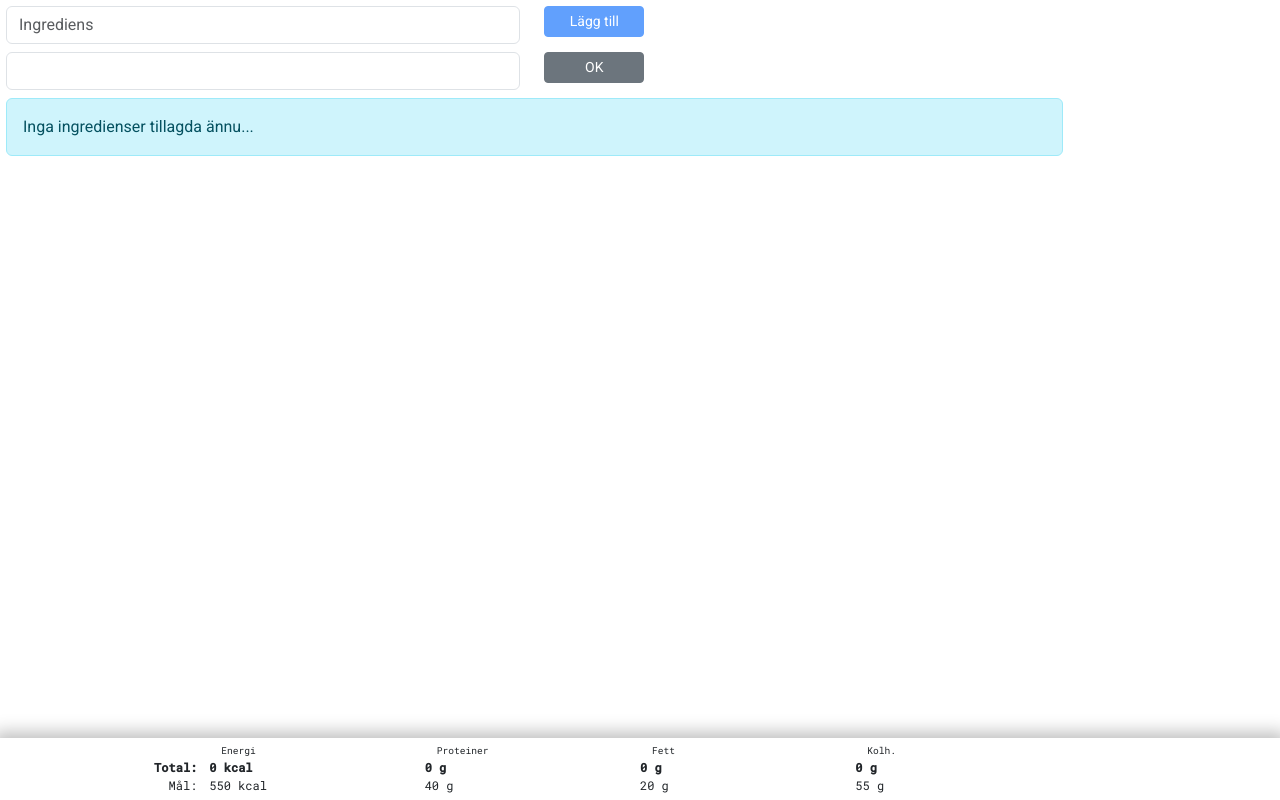
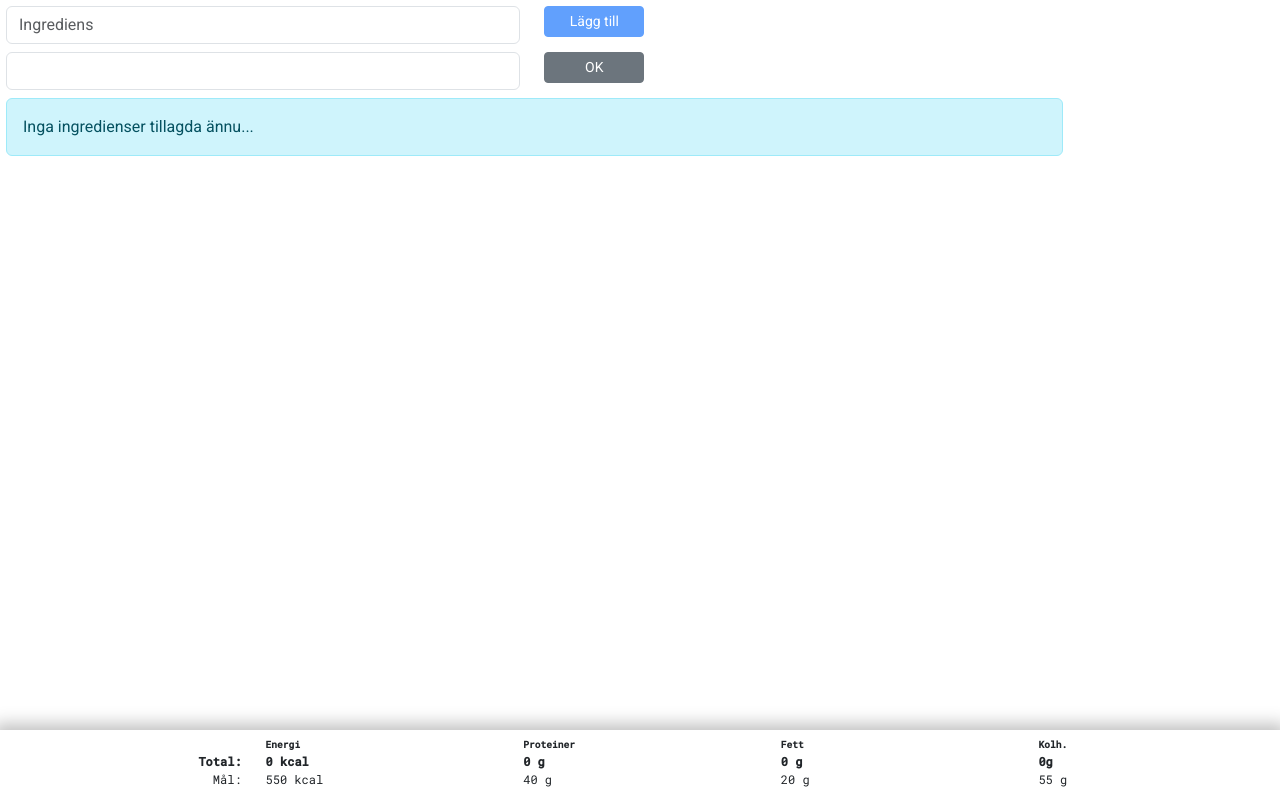
Before and after one commit to henebb/nutritioncalc, a React (Create React App) app: page / in a window 1280 px wide. Built offline with nearby package versions, Linux system fonts and the light colour scheme.

Commit message:
Design changes.

```diff
--- a/src/App.css
+++ b/src/App.css
@@ -6,8 +6,8 @@ body {
   padding: 6px;
 }
 
-.ingredients-container {
-  max-height: 660px;
-  overflow-y: auto;
-  overflow-x: hidden;
+.card-list-container {
+  /* Related to height of bottom summary.
+  This to enable extra scroll, otherwise content will be hidden underneath summary footer */
+  margin-bottom: 80px;
 }
--- a/src/App.js
+++ b/src/App.js
@@ -7,10 +7,8 @@ import "./App.css";
 function App() {
   return (
     <NutritionDataProvider>
-      <div className="ingredients-container">
-        <AddIngredient />
-        <CardList />
-      </div>
+      <AddIngredient />
+      <CardList />
       <Summary target={{ kcal: 550, proteins: 40, fat: 20, carbs: 55 }} />
     </NutritionDataProvider>
   );
--- a/src/Card.js
+++ b/src/Card.js
@@ -69,11 +69,11 @@ function Card({ ingredient }) {
           </div>
         )}
       </div>
-      <div className="d-flex flex-row justify-content-start">
-        <div>
+      <div className="row pe-2">
+        <div className="col">
           <div className="row">
-            <label className="col-3 col-form-label pe-1">Vikt</label>
-            <div className="col-4 pe-1">
+            <label className="col-4 col-form-label pe-1 text-end">Vikt:</label>
+            <div className="col-4 ps-1 pe-1">
               <input
                 type="number"
                 className="form-control form-control-sm"
@@ -95,11 +95,13 @@ function Card({ ingredient }) {
                 }}
               />
             </div>
-            <div className="col-4 col-form-label ps-0">g</div>
+            <div className="col-4 col-form-label ps-1">g</div>
           </div>
           <div className="row">
-            <label className="col-3 col-form-label pe-1">Energi</label>
-            <div className="col-4 pe-1">
+            <label className="col-4 col-form-label pe-1 text-end">
+              Energi:
+            </label>
+            <div className="col-4 ps-1 pe-1">
               <input
                 type="number"
                 className="form-control form-control-sm"
@@ -121,11 +123,13 @@ function Card({ ingredient }) {
                 }}
               />
             </div>
-            <div className="col-4 col-form-label ps-0">kcal/100g</div>
+            <div className="col-4 col-form-label ps-1">kcal/100g</div>
           </div>
           <div className="row">
-            <label className="col-3 col-form-label pe-1">Protein</label>
-            <div className="col-4 pe-1">
+            <label className="col-4 col-form-label pe-1 text-end">
+              Protein:
+            </label>
+            <div className="col-4 ps-1 pe-1">
               <input
                 type="number"
                 className="form-control form-control-sm"
@@ -147,11 +151,11 @@ function Card({ ingredient }) {
                 }}
               />
             </div>
-            <div className="col-4 col-form-label ps-0">g/100g</div>
+            <div className="col-4 col-form-label pe-1 ps-1">g/100g</div>
           </div>
           <div className="row">
-            <label className="col-3 col-form-label pe-1">Fett</label>
-            <div className="col-4 pe-1">
+            <label className="col-4 col-form-label pe-1 text-end">Fett:</label>
+            <div className="col-4 ps-1 pe-1">
               <input
                 type="number"
                 className="form-control form-control-sm"
@@ -173,11 +177,11 @@ function Card({ ingredient }) {
                 }}
               />
             </div>
-            <div className="col-4 col-form-label ps-0">g/100g</div>
+            <div className="col-4 col-form-label ps-1">g/100g</div>
           </div>
           <div className="row">
-            <label className="col-3 col-form-label pe-1">Kolhydrater</label>
-            <div className="col-4 pe-1">
+            <label className="col-4 col-form-label pe-1 text-end">Kolh.:</label>
+            <div className="col-4 ps-1 pe-1">
               <input
                 type="number"
                 className="form-control form-control-sm"
@@ -199,19 +203,19 @@ function Card({ ingredient }) {
                 }}
               />
             </div>
-            <div className="col-4 col-form-label ps-0">g/100g</div>
+            <div className="col-4 col-form-label ps-1">g/100g</div>
           </div>
         </div>
-        <div className="flex-grow-1 bg-primary rounded shadow-sm border text-white">
+        <div className="col bg-primary rounded shadow-sm border text-white">
           <div
             className="d-flex flex-column justify-content-around p-2 ps-3"
             style={{ height: "100%" }}
           >
             <strong className="border-bottom">Totalt</strong>
             <span className="text-nowrap">{totalKcal} kcal</span>
-            <span className="text-nowrap">{totalProteins}g protein</span>
-            <span className="text-nowrap">{totalFat}g fett</span>
-            <span className="text-nowrap">{totalCarbs}g kolhydrater</span>
+            <span className="text-nowrap">{totalProteins} g protein</span>
+            <span className="text-nowrap">{totalFat} g fett</span>
+            <span className="text-nowrap">{totalCarbs} g kolhydrater</span>
           </div>
         </div>
       </div>
--- a/src/CardList.js
+++ b/src/CardList.js
@@ -5,7 +5,7 @@ function CardList() {
   const { nutritionData } = useNutritionData();
 
   return (
-    <>
+    <div className="card-list-container">
       {nutritionData != null &&
       nutritionData.chosenIngredients != null &&
       nutritionData.chosenIngredients.length > 0 ? (
@@ -22,7 +22,7 @@ function CardList() {
           </div>
         </div>
       )}
-    </>
+    </div>
   );
 }
 
--- a/src/Summary.js
+++ b/src/Summary.js
@@ -52,27 +52,27 @@ function Summary({ target }) {
   }, [nutritionData]);
 
   return (
-    <div className="fixed-bottom summary">
-      <div className="row header-row">
-        <div className="col-2"></div>
-        <div className="col-2">Energi</div>
-        <div className="col-2">Proteiner</div>
-        <div className="col-2">Fett</div>
-        <div className="col-2">Kolh.</div>
+    <div className="fixed-bottom bg-body summary p-2">
+      <div className="row header-row fw-bold">
+        <div className="col"></div>
+        <div className="col">Energi</div>
+        <div className="col">Proteiner</div>
+        <div className="col">Fett</div>
+        <div className="col">Kolh.</div>
       </div>
-      <div className="row total-row">
-        <div className="col-2">Total:</div>
-        <div className="col-2">{totals.kcal} kcal</div>
-        <div className="col-2">{totals.proteins} g</div>
-        <div className="col-2">{totals.fat} g</div>
-        <div className="col-2">{totals.carbs} g</div>
+      <div className="row total-row fw-bold text-nowrap">
+        <div className="col text-end">Total:</div>
+        <div className="col ">{totals.kcal} kcal</div>
+        <div className="col">{totals.proteins} g</div>
+        <div className="col">{totals.fat} g</div>
+        <div className="col">{totals.carbs}g</div>
       </div>
-      <div className="row target-row">
-        <div className="col-2">Mål:</div>
-        <div className="col-2">{target.kcal} kcal</div>
-        <div className="col-2">{target.proteins} g</div>
-        <div className="col-2">{target.fat} g</div>
-        <div className="col-2">{target.carbs} g</div>
+      <div className="row target-row text-nowrap">
+        <div className="col text-end">Mål:</div>
+        <div className="col">{target.kcal} kcal</div>
+        <div className="col">{target.proteins} g</div>
+        <div className="col">{target.fat} g</div>
+        <div className="col">{target.carbs} g</div>
       </div>
     </div>
   );
--- a/src/card.css
+++ b/src/card.css
@@ -11,6 +11,6 @@
 }
 
 .ingredient-card .col-form-label,
-.ingredient-card .col-4 input[type="number"] {
+.ingredient-card .col input[type="number"] {
   font-size: 0.8em;
 }
--- a/src/summary.css
+++ b/src/summary.css
@@ -2,23 +2,9 @@
   box-shadow: 0px 0px 16px 6px rgba(0, 0, 0, 0.25);
   font-family: "Roboto Mono";
   font-size: 12px;
-  padding: 6px;
+  height: 70px;
 }
 
 .summary .header-row {
   font-size: 0.8em;
 }
-
-.summary .total-row {
-  font-weight: bold;
-}
-
-.summary .total-row div:first-child,
-.summary .target-row div:first-child {
-  text-align: right;
-}
-
-.summary .total-row > div,
-.summary .target-row > div {
-  padding-left: 0;
-}
```
